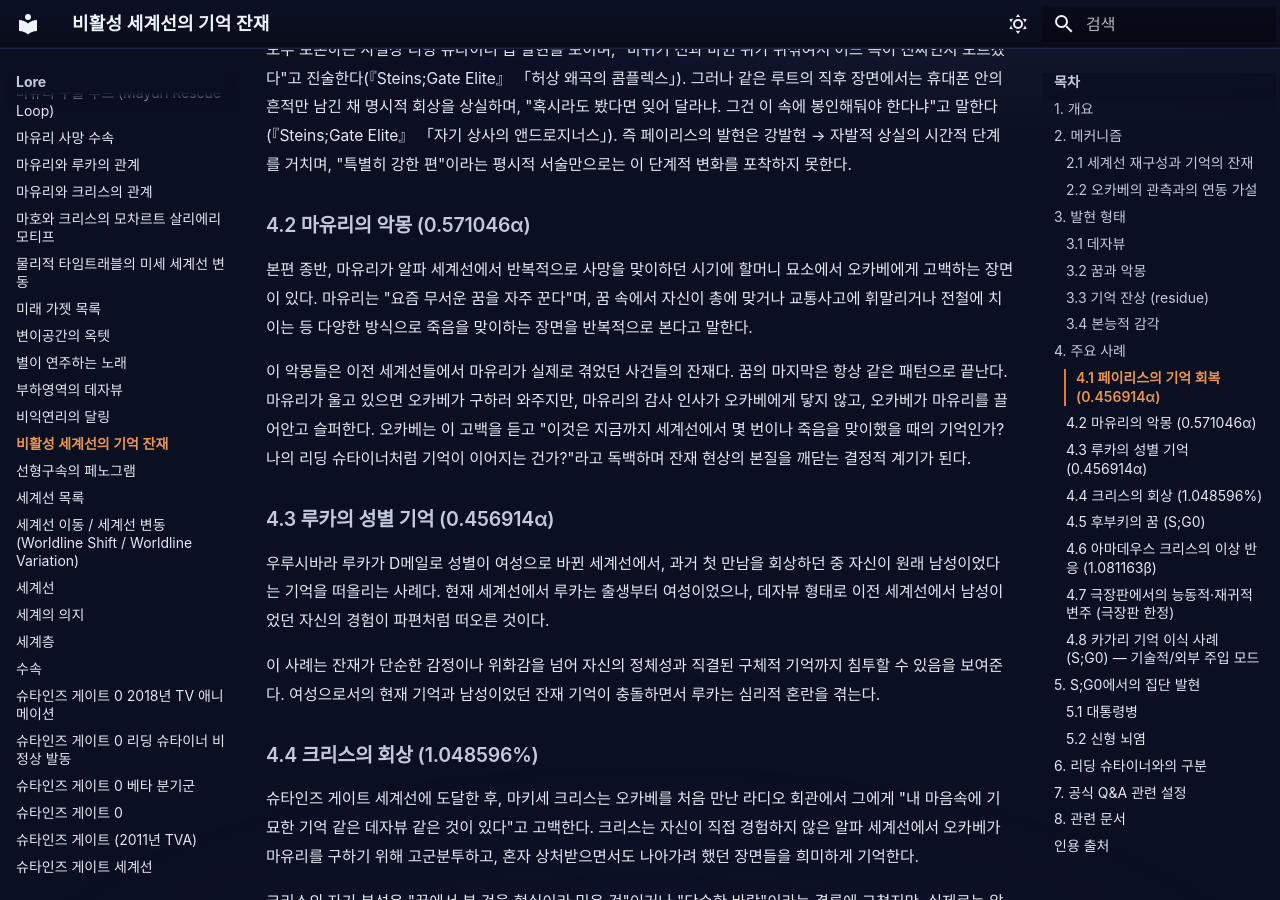
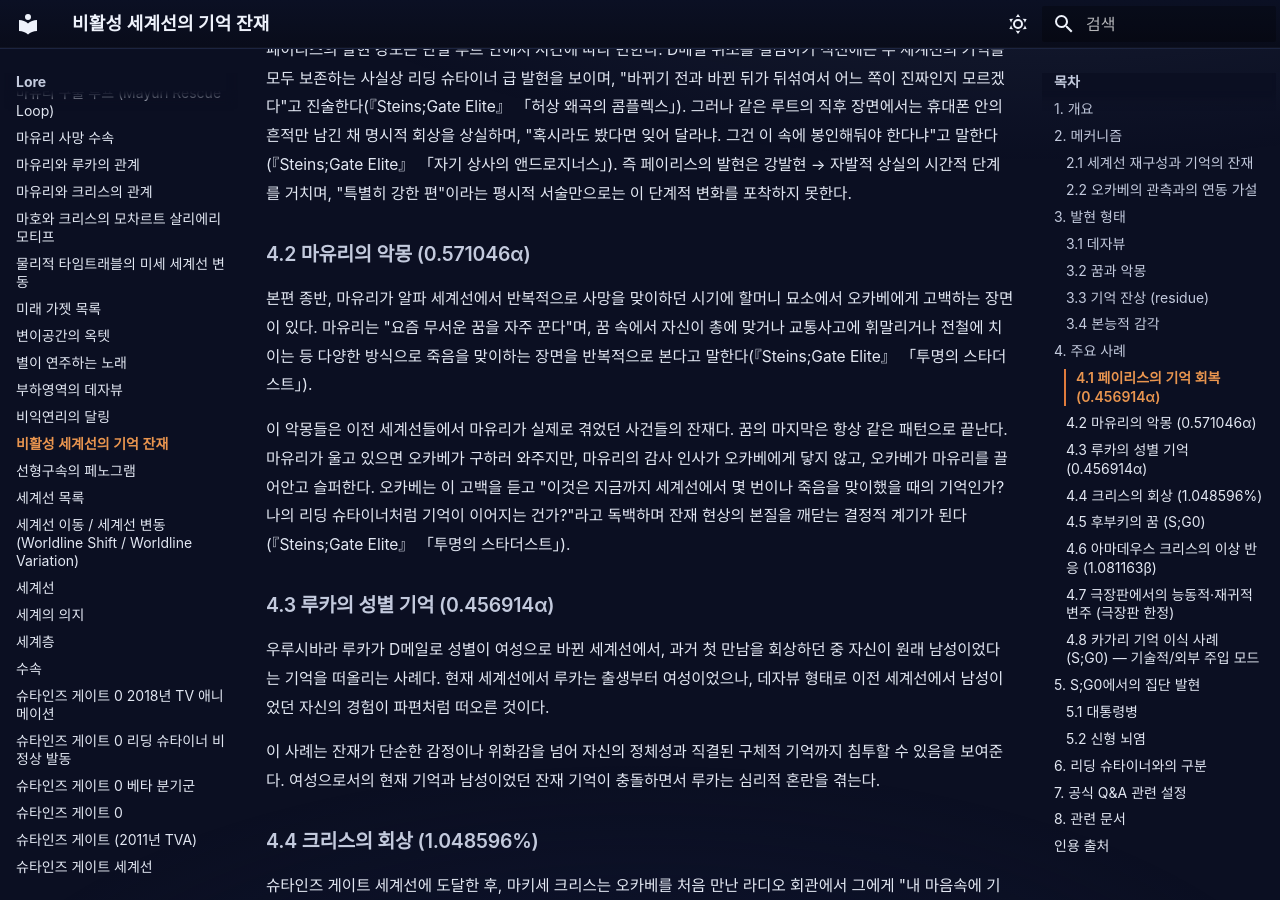
Before and after one commit to sgwiki/sgwiki.github.io, an MkDocs documentation site: the page built from wiki/lore/비활성-세계선의-기억-잔재.md, in a window 1280 px wide and 900 px high, scrolled down 2567 px. Built offline with MkDocs 1.6.1 and Material for MkDocs 9.7.7, drawn with Linux system fonts in a browser that asks for light colours; some web fonts are replaced; some of the changed text lies outside the part shown.

Commit message:
feat(wiki): 비활성-세계선의-기억-잔재 — P10 f6b716b6 패치 적용

```diff
--- a/wiki/lore/비활성-세계선의-기억-잔재.md
+++ b/wiki/lore/비활성-세계선의-기억-잔재.md
@@ -12,7 +12,7 @@ description: "비활성 세계선의 기억 잔재는 슈타인즈 게이트 세
 
 **비활성 세계선의 기억 잔재**는 슈타인즈 게이트 세계관에서 현재 활성화된 단 하나의 세계선 외에, 과거에 활성화되었다가 재구성에 의해 비활성 상태로 전환된 세계선에서의 경험이 인물들의 무의식 속에 파편 형태로 남는 현상을 가리킨다. 오카베 린타로의 [리딩 슈타이너](리딩-슈타이너.md)가 완전하고 명확한 기억 보존인 데 반해, 이 잔재 현상은 모든 인물이 잠재적으로 보유한 미약한 리딩 슈타이너 능력이 데자뷰, 꿈, 본능적 위화감, 기억 잔상 등의 형태로 희미하게 발현되는 것이다.
 
-이 현상은 본편 10장에서 오카베가 직접 "세계선 간의 기억은 공유할 수 없다고 생각했지만, 정도의 차이는 있을망정 누구나 나와 같은 힘을 가지고 있을지도 모른다"고 인정하면서 작중 공식 설정으로 확립된다. 이후 슈타인즈 게이트 0에서는 후부키(나카세 카츠미)와 아마데우스 크리스의 사례, 집단 발현인 대통령병·신형 뇌염 설정으로 확장된다.
+이 현상은 본편 10장에서 오카베가 직접 "세계선 간의 기억은 공유할 수 없다고 생각했지만, 정도의 차이는 있을망정 누구나 나와 같은 힘을 가지고 있을지도 모른다"고 인정하면서 작중 공식 설정으로 확립된다(『Steins;Gate Elite』 「투명의 스타더스트」). 이후 슈타인즈 게이트 0에서는 후부키(나카세 카츠미)와 아마데우스 크리스의 사례, 집단 발현인 대통령병·신형 뇌염 설정으로 확장된다.
 
 > **[팬 분석]** "Everyone has the ability to remember other world lines to some extent, which manifests as dreams or feelings of deja vu." — [The Mechanics of Steins;Gate v1.0.3](../근거자료/비공식/mechanics-of-steins-gate/ch2.md), §2.3.2 Deja Vu[^1]
 
@@ -62,9 +62,9 @@ description: "비활성 세계선의 기억 잔재는 슈타인즈 게이트 세
 
 ### 4.2 마유리의 악몽 (0.571046α)
 
-본편 종반, 마유리가 알파 세계선에서 반복적으로 사망을 맞이하던 시기에 할머니 묘소에서 오카베에게 고백하는 장면이 있다. 마유리는 "요즘 무서운 꿈을 자주 꾼다"며, 꿈 속에서 자신이 총에 맞거나 교통사고에 휘말리거나 전철에 치이는 등 다양한 방식으로 죽음을 맞이하는 장면을 반복적으로 본다고 말한다.
+본편 종반, 마유리가 알파 세계선에서 반복적으로 사망을 맞이하던 시기에 할머니 묘소에서 오카베에게 고백하는 장면이 있다. 마유리는 "요즘 무서운 꿈을 자주 꾼다"며, 꿈 속에서 자신이 총에 맞거나 교통사고에 휘말리거나 전철에 치이는 등 다양한 방식으로 죽음을 맞이하는 장면을 반복적으로 본다고 말한다(『Steins;Gate Elite』 「투명의 스타더스트」).
 
-이 악몽들은 이전 세계선들에서 마유리가 실제로 겪었던 사건들의 잔재다. 꿈의 마지막은 항상 같은 패턴으로 끝난다. 마유리가 울고 있으면 오카베가 구하러 와주지만, 마유리의 감사 인사가 오카베에게 닿지 않고, 오카베가 마유리를 끌어안고 슬퍼한다. 오카베는 이 고백을 듣고 "이것은 지금까지 세계선에서 몇 번이나 죽음을 맞이했을 때의 기억인가? 나의 리딩 슈타이너처럼 기억이 이어지는 건가?"라고 독백하며 잔재 현상의 본질을 깨닫는 결정적 계기가 된다.
+이 악몽들은 이전 세계선들에서 마유리가 실제로 겪었던 사건들의 잔재다. 꿈의 마지막은 항상 같은 패턴으로 끝난다. 마유리가 울고 있으면 오카베가 구하러 와주지만, 마유리의 감사 인사가 오카베에게 닿지 않고, 오카베가 마유리를 끌어안고 슬퍼한다. 오카베는 이 고백을 듣고 "이것은 지금까지 세계선에서 몇 번이나 죽음을 맞이했을 때의 기억인가? 나의 리딩 슈타이너처럼 기억이 이어지는 건가?"라고 독백하며 잔재 현상의 본질을 깨닫는 결정적 계기가 된다(『Steins;Gate Elite』 「투명의 스타더스트」).
 
 ### 4.3 루카의 성별 기억 (0.456914α)
 
```
